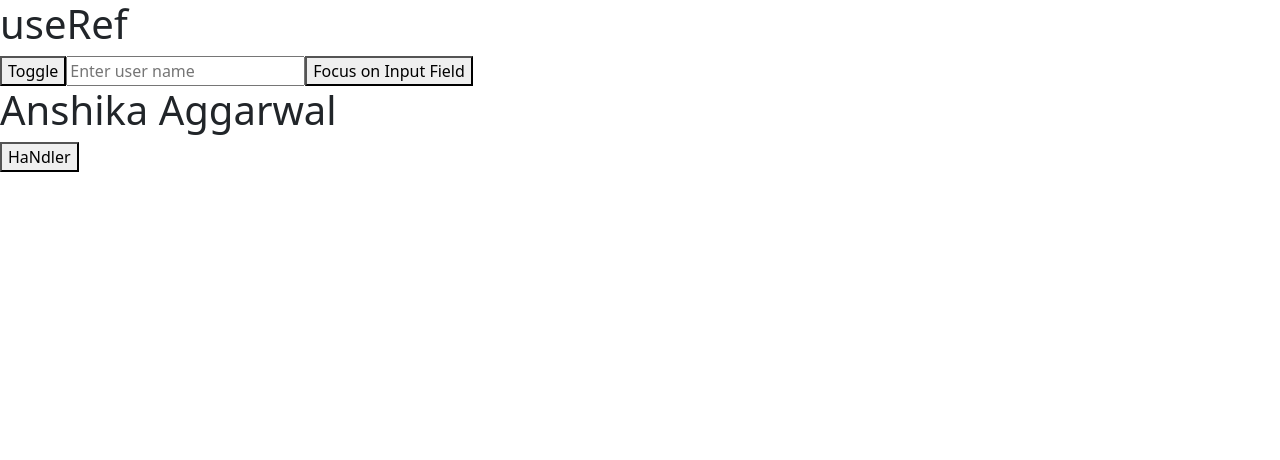
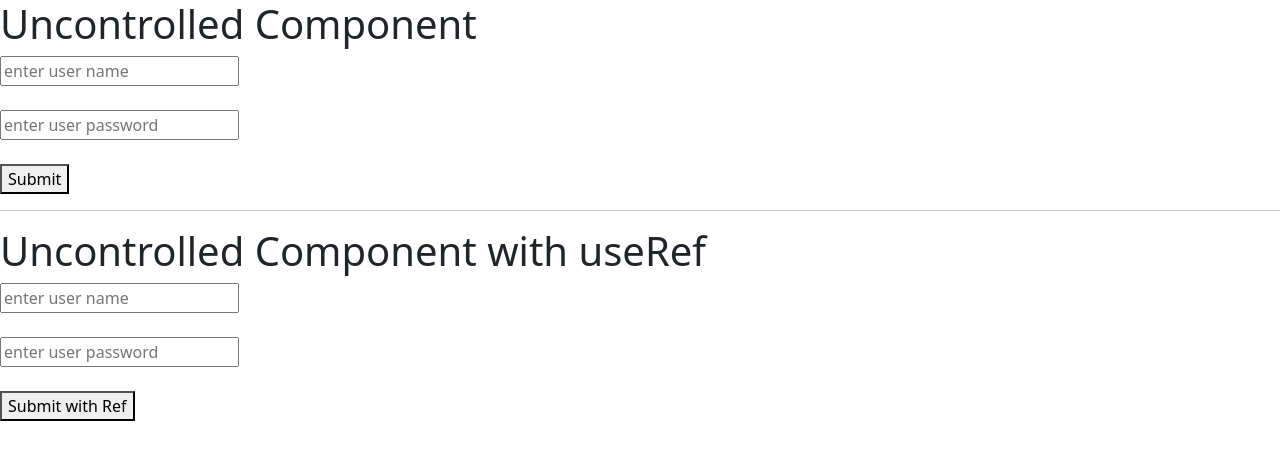
Before and after one commit to aggarwal123anshika/React-tutorial, a React (Vite) app in the folder react-blog/: page / in a window 1280 px wide. Shown: the top 460 px of the page. Built offline with nearby package versions, Linux system fonts and the light colour scheme.

Commit message:
uncontrolled component in react js

```diff
--- a/react-blog/src/App.jsx
+++ b/react-blog/src/App.jsx
@@ -19,6 +19,8 @@
 // // //   )
 // // // }
 // // // export default App;
+
+import { useRef } from "react";
 
 // // import { useEffect, useState } from "react";
 // // import Counter from "./Counter";
@@ -768,38 +770,90 @@
 
 // USEREF HOOK
 
-import { useRef } from "react";
+// import { useRef } from "react";
+// function App() {
+//   const inputRef = useRef(null);
+//   const h1Ref = useRef(null);
+//   const inputHandler = () => {
+//     console.log(inputRef);
+//     inputRef.current.focus()
+//     inputRef.current.style.color = 'red'
+//     inputRef.current.password = "enter password"
+//     inputRef.current.value = "123"
+//   }
+//   const toggleHandler = () => {
+//     if (inputRef.current.style.display != 'none') {
+//       inputRef.current.style.display = 'none'
+//     } else {
+//       inputRef.current.style.display = 'inline'
+//     }
+//   }
+//   const h1handler = () => {
+//     h1Ref.current.style.color = "pink"
+//   }
+//   return (
+//     <>
+//       <h1>useRef</h1>
+//       <button onClick={toggleHandler}>Toggle</button>
+//       <input ref={inputRef} type="text" placeholder="Enter user name"/>
+//       <button onClick={inputHandler}>Focus on Input Field</button>
+
+//       <h1 ref={h1Ref}>Anshika Aggarwal</h1>
+//       <button onClick={h1handler}>HaNdler</button>
+//     </>
+
+//   )
+// }
+// export default App;
+
+// UNCONTROLLED COMPONENT
+
 function App() {
-  const inputRef = useRef(null);
-  const h1Ref = useRef(null);
-  const inputHandler = () => {
-    console.log(inputRef);
-    inputRef.current.focus()
-    inputRef.current.style.color = 'red'
-    inputRef.current.password = "enter password"
-    inputRef.current.value = "123"
+
+  const userRef = useRef(null);
+  const passwordRef = useRef(null);
+
+  const handleForm = (event) => {
+    event.preventDefault();
+    const user = document.querySelector("#user").value;
+    console.log(user);
+    const password = document.querySelector("#password").value;
+    console.log(password);
   }
-  const toggleHandler = () => {
-    if (inputRef.current.style.display != 'none') {
-      inputRef.current.style.display = 'none'
-    } else {
-      inputRef.current.style.display = 'inline'
-    }
-  }
-  const h1handler = () => {
-    h1Ref.current.style.color = "pink"
+
+  const handleFormRef = (event) => {
+    event.preventDefault();
+    const user = userRef.current.value
+    const password = passwordRef.current.value
+    console.log("handleFormRef", user, password);
+
   }
   return (
     <>
-      <h1>useRef</h1>
-      <button onClick={toggleHandler}>Toggle</button>
-      <input ref={inputRef} type="text" placeholder="Enter user name"/>
-      <button onClick={inputHandler}>Focus on Input Field</button>
+      <h1>Uncontrolled Component</h1>
+      <form action="" method="post" onSubmit={handleForm}>
+        <input type="text" id="user" placeholder="enter user name"/>
+        <br /><br />
+        <input type="password" id="password" placeholder="enter user password"/>
+        <br /><br />
+        <button>
+          Submit
+        </button>
+      </form>
 
-      <h1 ref={h1Ref}>Anshika Aggarwal</h1>
-      <button onClick={h1handler}>HaNdler</button>
+      <hr />
+
+      <h1>Uncontrolled Component with useRef</h1>
+      <form action="" method="post" onSubmit={handleFormRef}>
+        <input type="text" ref={userRef} id="userRef" placeholder="enter user name"/>
+        <br /><br />
+        <input type="password" ref={passwordRef} id="passwordRef" placeholder="enter user password"/>
+        <br /><br />
+        <button>
+          Submit with Ref
+        </button>
+      </form>
     </>
-
   )
 }
 export default App;
```
